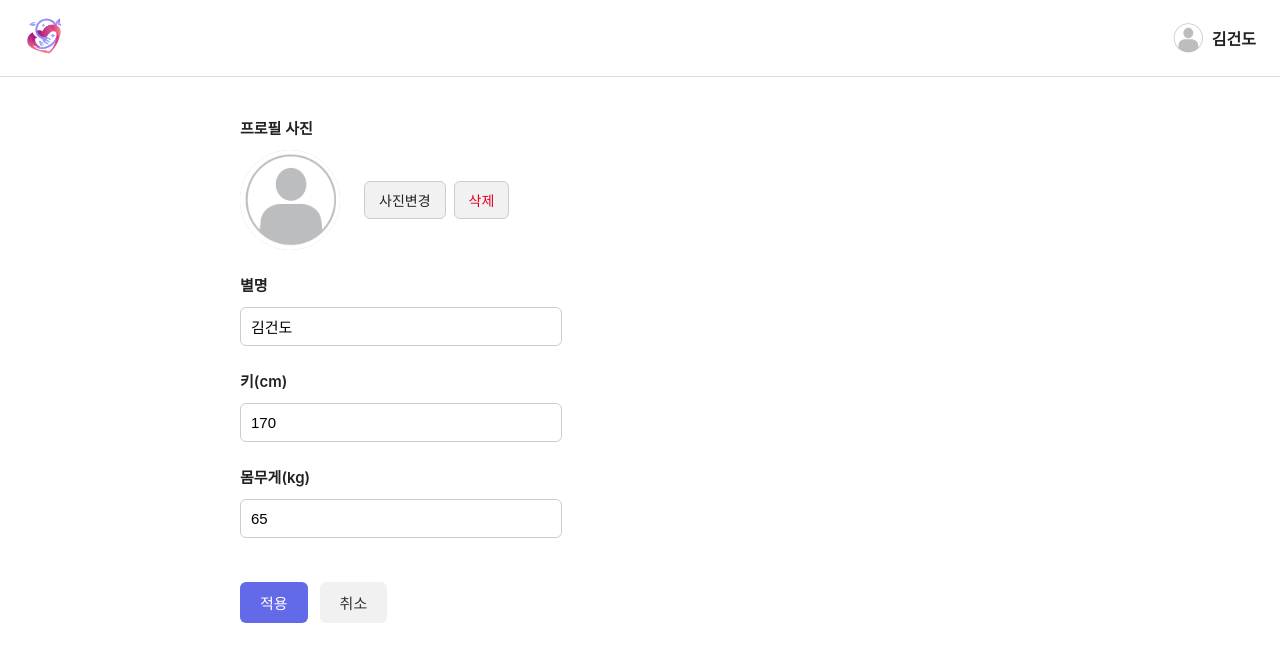
After one commit to 2025-SMHRD-KDT-Languageintelligence-2/gitTestJo, a Python web app: template teamjo/src/main/resources/templates/profile-edit.html in a window 1280 px wide. The commit adds this page. Shown: the top 662 px of the page. Run offline with Jinja, Linux system fonts and the light colour scheme; the template is opened without the code that fills it, so the values that code supplies are empty.

Commit message:
profile_edit

```diff
--- /dev/null
+++ b/teamjo/src/main/resources/static/css/profile-edit.css
@@ -0,0 +1,199 @@
+/* 전체 설정 */
+body {
+    font-family: 'Inter', sans-serif;
+    margin: 0;
+    padding: 0;
+    background-color: #fff;
+    color: #222;
+  }
+
+  /* 상단 네비게이션 */
+  .top-bar {
+    display: flex;
+    justify-content: space-between;
+    align-items: center;
+    padding: 16px 24px;
+    border-bottom: 1px solid #ddd;
+  }
+
+  .logo-img {
+    height: 40px;
+  }
+
+  /* 프로필 정보 */
+  .profile-info {
+    position: relative;
+    display: flex;
+    align-items: center;
+    gap: 8px;
+    cursor: pointer;
+  }
+
+  .profile-img {
+    width: 32px;
+    height: 32px;
+    border-radius: 50%;
+  }
+
+  .profile-name {
+    font-weight: bold;
+  }
+
+  .profile-card {
+    position: absolute;
+    top: 120%;
+    right: 0;
+    background-color: #fff;
+    border: 1px solid #ccc;
+    box-shadow: 0 2px 8px rgba(0,0,0,0.1);
+    border-radius: 8px;
+    padding: 12px 16px;
+    width: 200px;
+    z-index: 999;
+  }
+
+  .profile-card.hidden {
+    display: none;
+  }
+
+  .card-header {
+    display: flex;
+    gap: 10px;
+    margin-bottom: 10px;
+  }
+
+  .card-profile-img {
+    width: 40px;
+    height: 40px;
+    border-radius: 50%;
+  }
+
+  .card-user-info {
+    display: flex;
+    flex-direction: column;
+  }
+
+  .card-name {
+    font-size: 14px;
+    font-weight: bold;
+  }
+
+  .card-email {
+    font-size: 12px;
+    color: #666;
+  }
+
+  .card-buttons {
+    display: flex;
+    flex-direction: column;
+    gap: 6px;
+  }
+
+  .card-btn {
+    text-align: center;
+    padding: 8px;
+    background-color: #f5f5f5;
+    border: none;
+    border-radius: 6px;
+    font-size: 14px;
+    text-decoration: none;
+    color: #333;
+    cursor: pointer;
+  }
+
+  .logout-btn {
+    background-color: transparent;
+    color: #e60023;
+  }
+
+  /* 개인정보 수정 폼 */
+  .profile-edit-container {
+    max-width: 800px;
+    margin: 40px auto;
+    padding: 0 24px;
+  }
+
+  form {
+    display: flex;
+    flex-direction: column;
+    gap: 24px;
+  }
+
+  .form-section {
+    display: flex;
+    flex-direction: column;
+    gap: 8px;
+  }
+
+  .form-label {
+    font-weight: 600;
+    font-size: 15px;
+    margin-bottom: 4px;
+  }
+
+  /* 프로필 이미지 영역 */
+  .profile-img-area {
+    display: flex;
+    align-items: center;
+    gap: 24px;
+  }
+
+  .current-img {
+    width: 100px;
+    height: 100px;
+    border-radius: 50%;
+    background-color: #ccc;
+    object-fit: cover;
+  }
+
+  .img-buttons {
+    display: flex;
+    gap: 8px;
+  }
+
+  .btn {
+    padding: 8px 14px;
+    background-color: #f1f1f1;
+    border: 1px solid #ccc;
+    border-radius: 6px;
+    font-size: 14px;
+    cursor: pointer;
+  }
+
+  .delete-btn {
+    color: #e60023;
+  }
+
+  /* 입력창 스타일 */
+  .input-text {
+    width: 300px;
+    padding: 10px;
+    font-size: 15px;
+    border: 1px solid #ccc;
+    border-radius: 6px;
+  }
+
+  /* 하단 버튼 영역 */
+  .button-area {
+    display: flex;
+    gap: 12px;
+    margin-top: 20px;
+  }
+
+  .submit-btn, .cancel-btn {
+    padding: 10px 20px;
+    font-size: 15px;
+    border-radius: 6px;
+    cursor: pointer;
+    border: none;
+  }
+
+  .submit-btn {
+    background-color: #636ae8;
+    color: white;
+  }
+
+  .cancel-btn {
+    background-color: #f1f1f1;
+    color: #333;
+  }
--- a/teamjo/src/main/resources/templates/mypage.html
+++ b/teamjo/src/main/resources/templates/mypage.html
@@ -32,7 +32,7 @@
 
         <!-- 하단: 버튼 두 개 -->
         <div class="profile-buttons">
-          <button class="action-btn">개인정보 변경</button>
+          <a href="/profile-edit" class="action-btn">개인정보 변경</a>
           <button class="action-btn">오늘 체중 등록하기</button>
         </div>
       </div>
--- /dev/null
+++ b/teamjo/src/main/resources/templates/profile-edit.html
@@ -0,0 +1,79 @@
+<!DOCTYPE html>
+<html lang="ko">
+<head>
+  <meta charset="UTF-8" />
+  <meta name="viewport" content="width=device-width, initial-scale=1.0" />
+  <title>개인정보 수정</title>
+  <link rel="stylesheet" href="/css/profile-edit.css" />
+</head>
+<body>
+  <!-- 상단 네비게이션 -->
+  <header class="top-bar">
+    <div class="logo-search">
+      <img src="/image/logo.png" alt="로고" class="logo-img" />
+    </div>
+    <div class="profile-info">
+      <img src="/image/default_profile.png" class="profile-img" />
+      <span class="profile-name">김건도</span>
+      <div class="profile-card hidden">
+        <div class="card-header">
+          <img src="/image/default_profile.png" class="card-profile-img" />
+          <div class="card-user-info">
+            <div class="card-name">김건도님</div>
+            <div class="card-email">123@naver.com님</div>
+          </div>
+        </div>
+        <div class="card-buttons">
+          <a href="/mypage" class="card-btn">마이페이지</a>
+          <a href="/diet" class="card-btn">식단 바로가기</a>
+          <form action="/logout" method="post">
+            <button type="submit" class="card-btn logout-btn">로그아웃</button>
+          </form>
+        </div>
+      </div>
+    </div>
+  </header>
+
+  <!-- 본문: 개인정보 수정 폼 -->
+  <main class="profile-edit-container">
+    <form action="/updateProfile" method="post" enctype="multipart/form-data">
+      <!-- 프로필 사진 영역 -->
+      <div class="form-section">
+        <label class="form-label">프로필 사진</label>
+        <div class="profile-img-area">
+          <img src="/image/default_profile.png" alt="현재사진" class="current-img" />
+          <div class="img-buttons">
+            <input type="file" name="profileImage" id="profileImage" class="file-input" hidden />
+            <label for="profileImage" class="btn">사진변경</label>
+            <button type="button" class="btn delete-btn">삭제</button>
+          </div>
+        </div>
+      </div>
+
+      <!-- 별명 입력 -->
+      <div class="form-section">
+        <label class="form-label">별명</label>
+        <input type="text" name="nickname" class="input-text" value="김건도" />
+      </div>
+
+      <!-- 키 입력 -->
+      <div class="form-section">
+        <label class="form-label">키(cm)</label>
+        <input type="number" name="height" class="input-text" value="170" />
+      </div>
+
+      <!-- 몸무게 입력 -->
+      <div class="form-section">
+        <label class="form-label">몸무게(kg)</label>
+        <input type="number" name="weight" class="input-text" value="65" />
+      </div>
+
+      <!-- 버튼 -->
+      <div class="button-area">
+        <button type="submit" class="submit-btn">적용</button>
+        <button type="button" onclick="history.back()" class="cancel-btn">취소</button>
+      </div>
+    </form>
+  </main>
+</body>
+</html>
```
Also changed, not shown: 2 other files.
